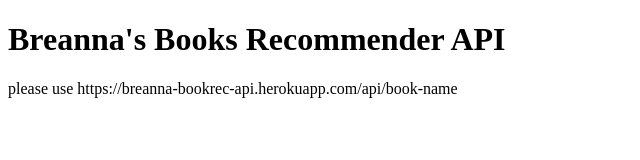
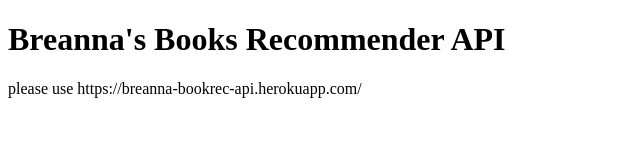
Before and after one commit to BreaBang/BookRecommender, a website: page index.html in a window 1280 px wide. Shown: the whole page, without its empty margins (0-640 px from the left). Drawn offline with Linux system fonts and the light colour scheme.

Commit message:
fixing documentation link in html

```diff
--- a/index.html
+++ b/index.html
@@ -8,7 +8,7 @@
 </head>
 <body>
     <h1>Breanna's Books Recommender API</h1>
-    <p>please use https://breanna-bookrec-api.herokuapp.com/api/book-name</p>
+    <p>please use https://breanna-bookrec-api.herokuapp.com/</p>
 
 <script></script>
 </body>
```
